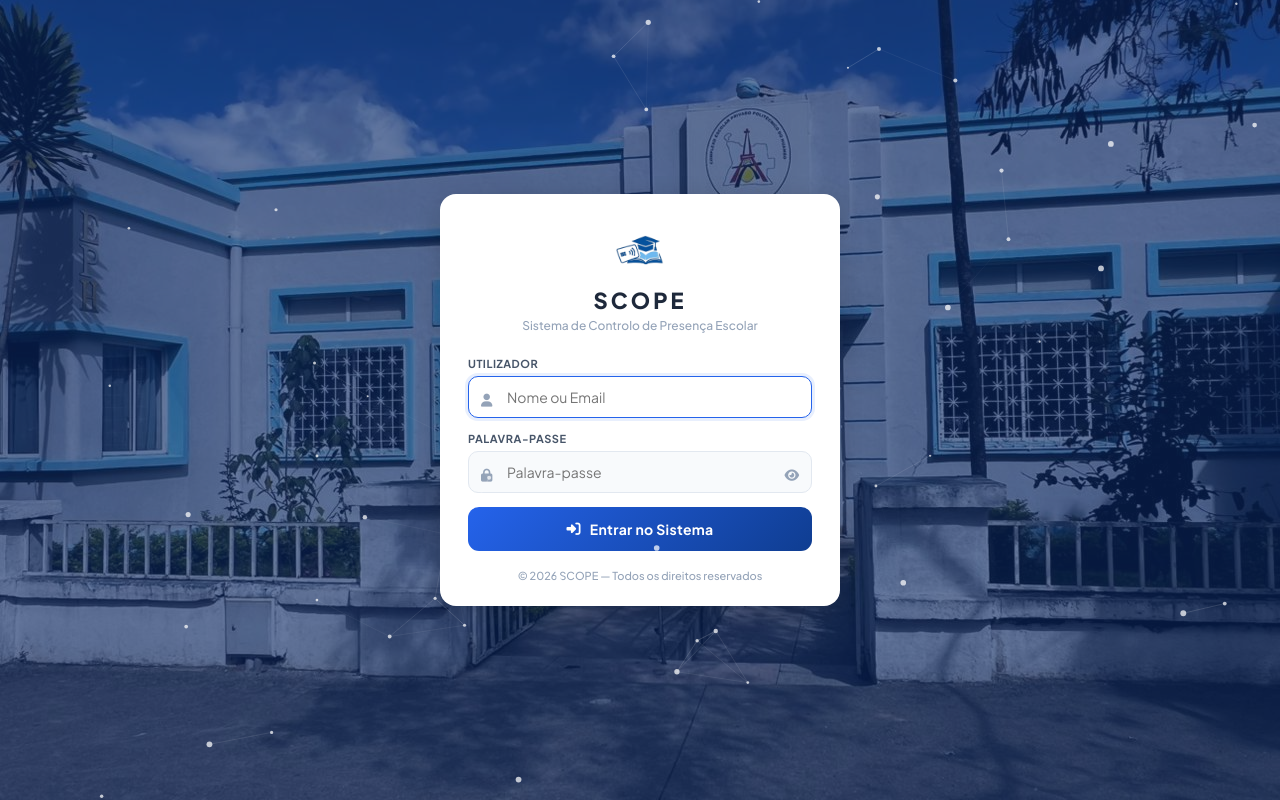
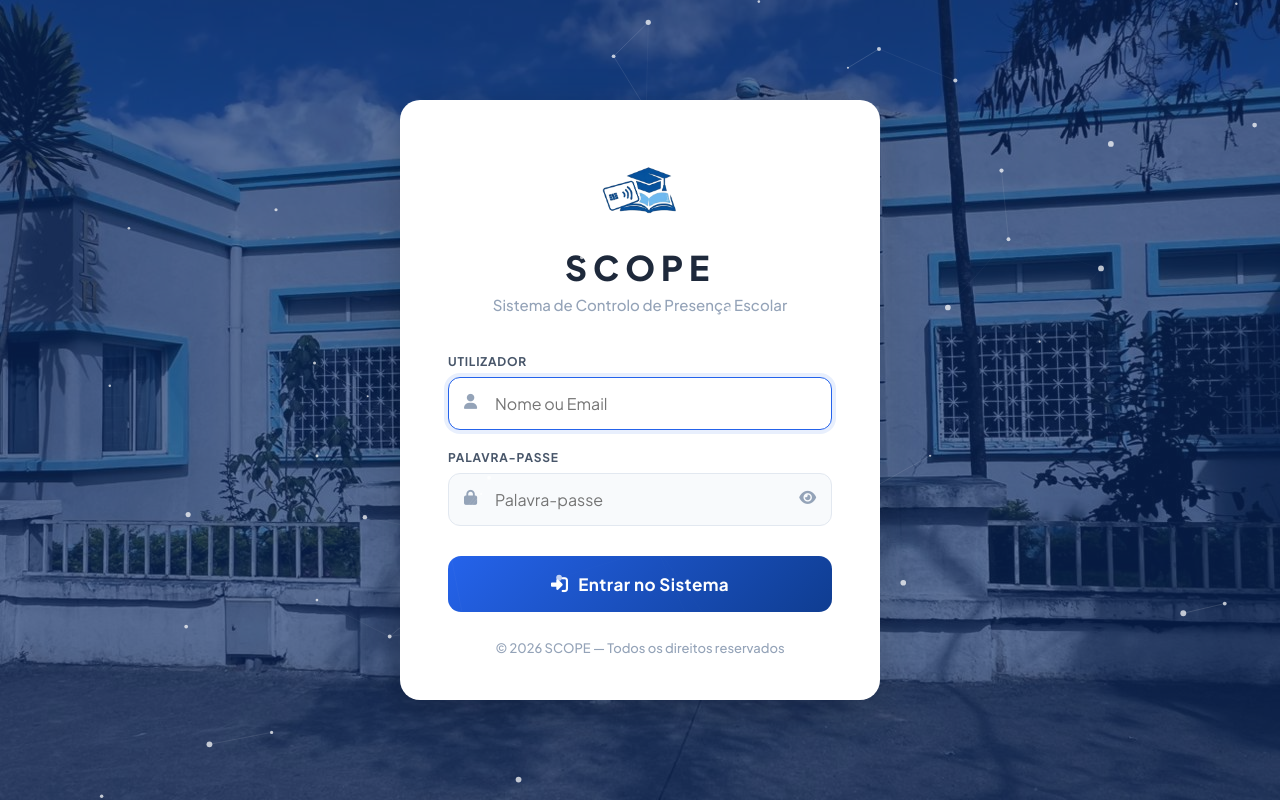
Before and after one commit to ArnasioMavunda/scope1, a PHP site: page / in a window 1280 px wide. Run offline with PHP 8.4, Linux system fonts and the light colour scheme.

Commit message:
feat: ajustes de design e tipografia no login

```diff
--- a/index.html
+++ b/index.html
@@ -5,9 +5,10 @@
 <meta name="viewport" content="width=device-width, initial-scale=1.0">
 <title>SCOPE - Sistema de Controlo de Presença Escolar</title>
 
-<link rel="stylesheet" href="recursos/css/style.css">
+<link rel="stylesheet" href="recursos/css/style.css?v=2">
 <link href="https://cdnjs.cloudflare.com/ajax/libs/font-awesome/6.5.0/css/all.min.css" rel="stylesheet">
 <link href="https://fonts.googleapis.com/css2?family=Plus+Jakarta+Sans:wght@300;400;500;600;700;800&display=swap" rel="stylesheet">
+<link rel="icon" type="image/png" href="recursos/imagens/icon.png">
 
 </head>
 <body>
--- a/recursos/css/style.css
+++ b/recursos/css/style.css
@@ -1,7 +1,7 @@
 /* SCOPE — style.css
    Estilos do Splash, Login e Processing */
 
-/*Reset e base */
+/* Reset e base */
 *, *::before, *::after { margin: 0; padding: 0; box-sizing: border-box; }
 
 :root {
@@ -18,8 +18,8 @@
   --gray-400:   #94A3B8;
   --gray-600:   #475569;
   --gray-800:   #1E293B;
-  --shadow:     0 4px 24px rgba(0,0,0,.14);
-  --radius:     16px;
+  --shadow:     0 8px 40px rgba(0,0,0,.18);
+  --radius:     20px;
 }
 
 html, body {
@@ -30,7 +30,7 @@ html, body {
   overflow: hidden;
 }
 
-/*Canvas de partículas*/
+/* Canvas de partículas */
 #particles {
   position: fixed;
   inset: 0;
@@ -38,12 +38,11 @@ html, body {
   pointer-events: none;
 }
 
-/*Secções (splash / login / processing)*/
+/* Secções */
 .section {
   position: fixed;
   inset: 0;
   display: flex;
-  flex-direction: column;
   align-items: center;
   justify-content: center;
   z-index: 10;
@@ -56,8 +55,9 @@ html, body {
   transform: translateY(12px);
 }
 
-/*SPLASH*/
+/* SPLASH */
 #splash {
+  flex-direction: column;
   gap: 14px;
   color: white;
   text-align: center;
@@ -103,7 +103,7 @@ html, body {
   font-weight: 500;
 }
 
-/*Barra de progresso*/
+/* Barra de progresso */
 .progress-bar {
   width: 220px;
   height: 4px;
@@ -121,21 +121,33 @@ html, body {
   transition: width .05s linear;
 }
 
-/*LOGIN*/
+/* LOGIN */
 #login {
-  padding: 16px;
+  padding: 20px;
+  background: url('../imagens/fundo.jpg') center center / cover no-repeat;
+}
+
+#login::before {
+  content: '';
+  position: fixed;
+  inset: 0;
+  background: rgba(10, 40, 100, 0.65);
+  z-index: -1;
+  pointer-events: none;
 }
 
 .login-container {
   background: white;
   border-radius: var(--radius);
-  padding: 32px 28px 24px;
+  padding: 52px 48px 44px;
   width: 100%;
-  max-width: 400px;
+  max-width: 480px;
   box-shadow: var(--shadow);
   animation: slideUp .45s cubic-bezier(.16,1,.3,1);
   position: relative;
   z-index: 3;
+  display: flex;
+  flex-direction: column;
 }
 
 @keyframes slideUp {
@@ -143,56 +155,57 @@ html, body {
   to   { opacity: 1; transform: translateY(0);    }
 }
 
+/* Header */
 .login-header {
   text-align: center;
-  margin-bottom: 24px;
+  margin-bottom: 40px;
 }
 
 .login-header img {
-  width: 48px;
-  height: 48px;
+  width: 76px;
+  height: 76px;
   object-fit: contain;
-  margin-bottom: 8px;
+  margin-bottom: 14px;
 }
 
 .login-header h2 {
-  font-size: 22px;
+  font-size: 34px;
   font-weight: 800;
   color: var(--gray-800);
-  letter-spacing: 3px;
+  letter-spacing: 6px;
 }
 
 .login-header p {
-  font-size: 12px;
+  font-size: 15px;
   color: var(--gray-400);
-  margin-top: 4px;
+  margin-top: 6px;
   font-weight: 500;
 }
 
-/* Grupos de input */
+/* Inputs */
 .input-group {
   position: relative;
-  margin-bottom: 14px;
+  margin-bottom: 20px;
 }
 
 .input-group label {
   display: block;
-  font-size: 11px;
+  font-size: 12px;
   font-weight: 700;
   color: var(--gray-600);
   text-transform: uppercase;
-  letter-spacing: .5px;
-  margin-bottom: 6px;
+  letter-spacing: .8px;
+  margin-bottom: 8px;
 }
 
 .input-group input,
 .input-group select {
   width: 100%;
-  padding: 11px 38px 11px 38px;
+  padding: 15px 44px 15px 46px;
   border: 1.5px solid var(--gray-200);
-  border-radius: 10px;
+  border-radius: 12px;
   font-family: inherit;
-  font-size: 14px;
+  font-size: 16px;
   color: var(--gray-800);
   background: var(--gray-50);
   transition: all .2s;
@@ -205,7 +218,7 @@ html, body {
 .input-group select:focus {
   border-color: var(--blue-mid);
   background: white;
-  box-shadow: 0 0 0 3px rgba(37,99,235,.1);
+  box-shadow: 0 0 0 4px rgba(37,99,235,.1);
 }
 
 .input-group input.input-erro {
@@ -216,19 +229,19 @@ html, body {
 
 .left-icon {
   position: absolute;
-  left: 13px;
-  top: 37px;
+  left: 16px;
+  top: 40px;
   color: var(--gray-400);
-  font-size: 13px;
+  font-size: 15px;
   pointer-events: none;
 }
 
 .right-icon {
   position: absolute;
-  right: 13px;
-  top: 37px;
+  right: 16px;
+  top: 40px;
   color: var(--gray-400);
-  font-size: 13px;
+  font-size: 15px;
   cursor: pointer;
   transition: color .2s;
   z-index: 2;
@@ -236,30 +249,30 @@ html, body {
 
 .right-icon:hover { color: var(--blue-mid); }
 
-/* Botão de login */
+/* Botão */
 .btn-login {
   width: 100%;
-  padding: 13px;
+  padding: 17px;
   background: linear-gradient(135deg, var(--blue-mid), var(--blue-dark));
   color: white;
   border: none;
-  border-radius: 11px;
+  border-radius: 13px;
   font-family: inherit;
-  font-size: 14px;
+  font-size: 17px;
   font-weight: 700;
   cursor: pointer;
   transition: all .2s;
   display: flex;
   align-items: center;
   justify-content: center;
-  gap: 9px;
-  margin-top: 6px;
-  letter-spacing: .3px;
+  gap: 10px;
+  margin-top: 10px;
+  letter-spacing: .4px;
 }
 
 .btn-login:hover:not(:disabled) {
-  box-shadow: 0 6px 22px rgba(37,99,235,.35);
-  transform: translateY(-1px);
+  box-shadow: 0 8px 28px rgba(37,99,235,.4);
+  transform: translateY(-2px);
 }
 
 .btn-login:disabled {
@@ -268,14 +281,14 @@ html, body {
   transform: none;
 }
 
-/* Mensagem de erro */
+/* Erro */
 .login-erro {
-  margin-top: 12px;
-  padding: 10px 14px;
+  margin-top: 14px;
+  padding: 12px 16px;
   background: #fff1f1;
   border: 1.5px solid #fecaca;
-  border-radius: 9px;
-  font-size: 12.5px;
+  border-radius: 10px;
+  font-size: 13px;
   color: #b91c1c;
   font-weight: 600;
   display: flex;
@@ -284,23 +297,18 @@ html, body {
   text-align: left;
 }
 
-.login-erro::before {
-  content: '⚠️';
-  font-size: 14px;
-  flex-shrink: 0;
-}
-
 /* Footer */
 .login-footer {
   text-align: center;
-  font-size: 11px;
+  font-size: 13px;
   color: var(--gray-400);
-  margin-top: 18px;
+  margin-top: 28px;
   font-weight: 500;
 }
 
 /* PROCESSING */
 #processing {
+  flex-direction: column;
   gap: 24px;
   color: white;
 }
@@ -312,22 +320,6 @@ html, body {
   border-top-color: white;
   border-radius: 50%;
   animation: spin 1s linear infinite;
-}
-
-
-/* Fundo com imagem apenas no ecrã de login */
-#login {
-  padding: 16px;
-  background: url('../imagens/fundo.jpg') center center / cover no-repeat;
-}
-
-#login::before {
-  content: '';
-  position: fixed;
-  inset: 0;
-  background: rgba(10, 40, 100, 0.62);
-  z-index: -1;
-  pointer-events: none;
 }
 
 @keyframes spin {
@@ -346,7 +338,13 @@ html, body {
 .shake { animation: shake .35s ease; }
 
 /* Responsivo */
-@media (max-width: 480px) {
-  .login-container { padding: 24px 18px 20px; }
+@media (max-width: 620px) {
+  .login-container { padding: 36px 24px 28px; }
+  .login-header h2 { font-size: 26px; }
+  .login-header img { width: 56px; height: 56px; }
+}
+
+@media (max-width: 380px) {
+  .login-container { padding: 28px 16px 22px; }
   #splash h1 { font-size: 34px; }
 }
```
